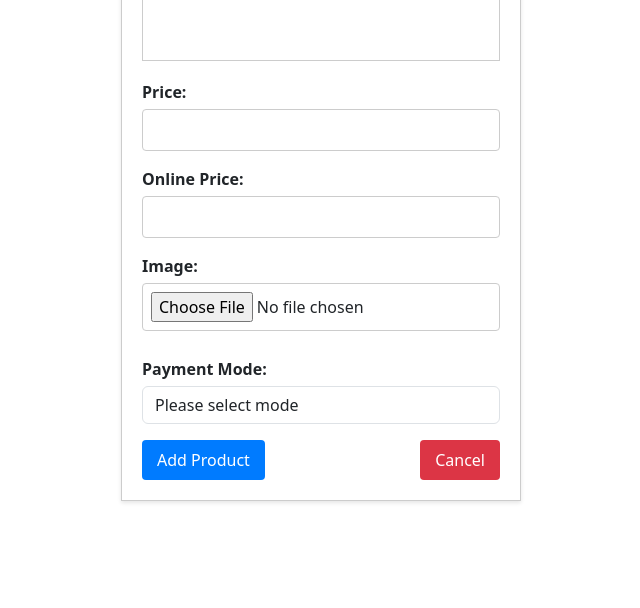
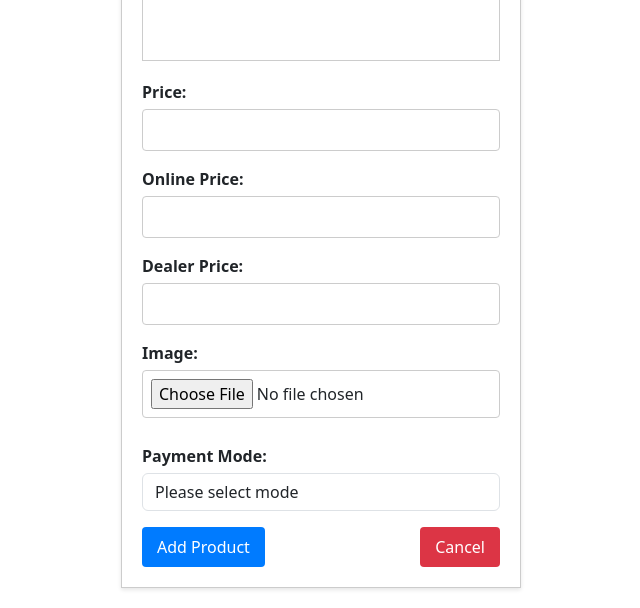
Before and after one commit to faizalkhan/MERN, a React (Create React App) app in the folder client/: page /add-product in a window 1280 px wide. Shown: the part 764-1372 px from the top of the page, without its empty margins (319-959 px from the left). Before the commit the page ends 1285 px from the top, so only its background shows below. Built offline with nearby package versions, Linux system fonts and the light colour scheme; no server answers.

Commit message:
updated the edit field

```diff
--- a/client/src/components/AddEditProduct.js
+++ b/client/src/components/AddEditProduct.js
@@ -56,6 +56,7 @@ function AddEditProduct({ onCancel }) {
     description: "",
     price: "",
     onlinePrice: "",
+    dealerPrice: "",
     paymentMode : null,
     imageFile: null,
   });
@@ -69,6 +70,7 @@ function AddEditProduct({ onCancel }) {
         description: product.description,
         price: product.price,
         onlinePrice: product.onlinePrice,
+        dealerPrice : product.dealerPrice,
         paymentMode : product.paymentMode,
         imageFile: product.imageFile,
         previewUrl: product.imageFile ? `${product.imageFile}` : null,
@@ -123,6 +125,7 @@ function AddEditProduct({ onCancel }) {
     formPayload.append("description", formData.description);
     formPayload.append("price", formData.price);
     formPayload.append("onlinePrice", formData.onlinePrice);
+    formPayload.append("dealerePrice", formData.dealerePrice);
     formPayload.append("paymentMode", formData.paymentMode);
     if (formData.imageFile) {
       formPayload.append("imageFile", formData.imageFile);
@@ -133,8 +136,9 @@ function AddEditProduct({ onCancel }) {
       !formData.onlinePrice ||
       !formData.title ||
       !formData.description ||
-      !formData.paymentMode
-    ) {
+      !formData.paymentMode ||
+      !formData.dealerPrice
+      ) {
       return toast.error(
         "TItle, Description, Price, Online Price and payment Mode are required.",
       );
@@ -149,6 +153,7 @@ function AddEditProduct({ onCancel }) {
         description: "",
         price: "",
         onlinePrice: "",
+        dealerPrice : "",
         imageFile: null,
         paymentMode: "",
         previewUrl: null,
@@ -212,13 +217,25 @@ function AddEditProduct({ onCancel }) {
           />
         </div>
 
-        <div className="mb-3 mt-3">
+         <div className="mb-3 mt-3">
           <label className="form-label">Online Price:</label>
           <input
             className="form-control"
             type="number"
             name="onlinePrice"
             value={formData.onlinePrice}
+            onChange={handleChange}
+          />
+        </div>
+
+
+        <div className="mb-3 mt-3">
+          <label className="form-label">Dealer Price:</label>
+          <input
+            className="form-control"
+            type="number"
+            name="dealerPrice"
+            value={formData.DealerPrice}
             onChange={handleChange}
           />
         </div>
```
